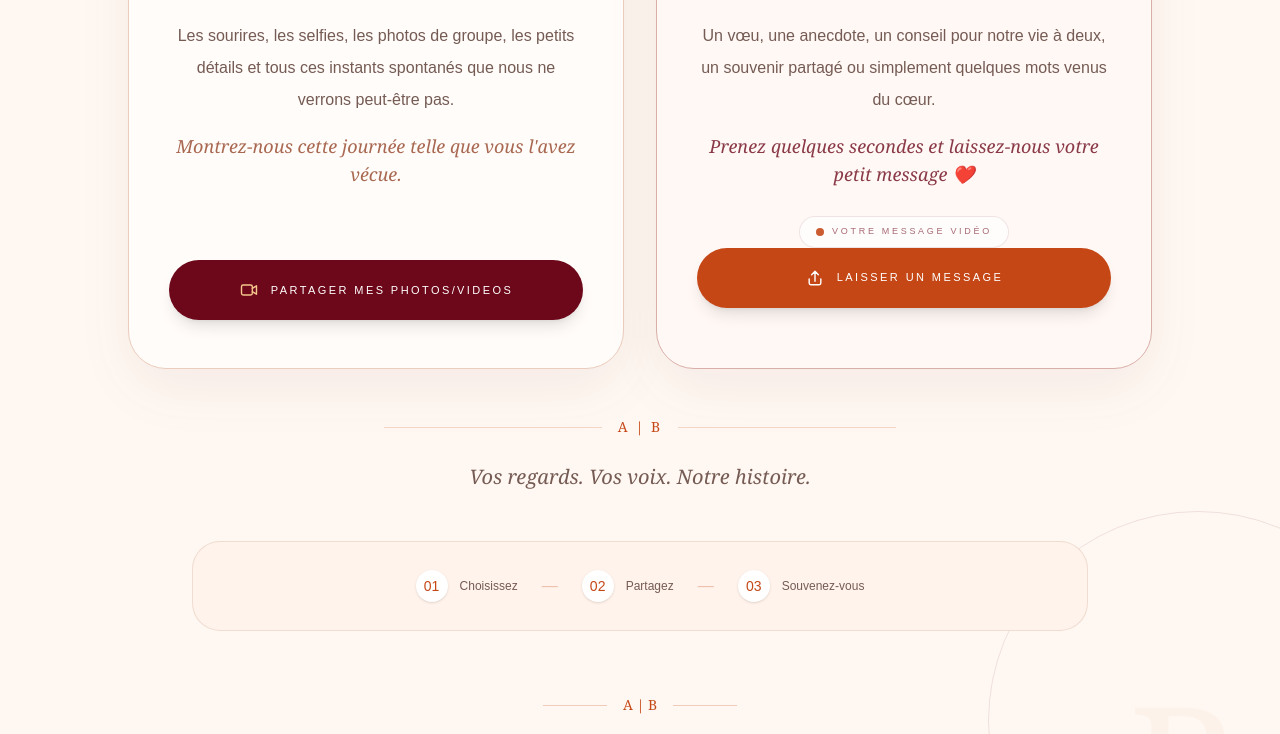
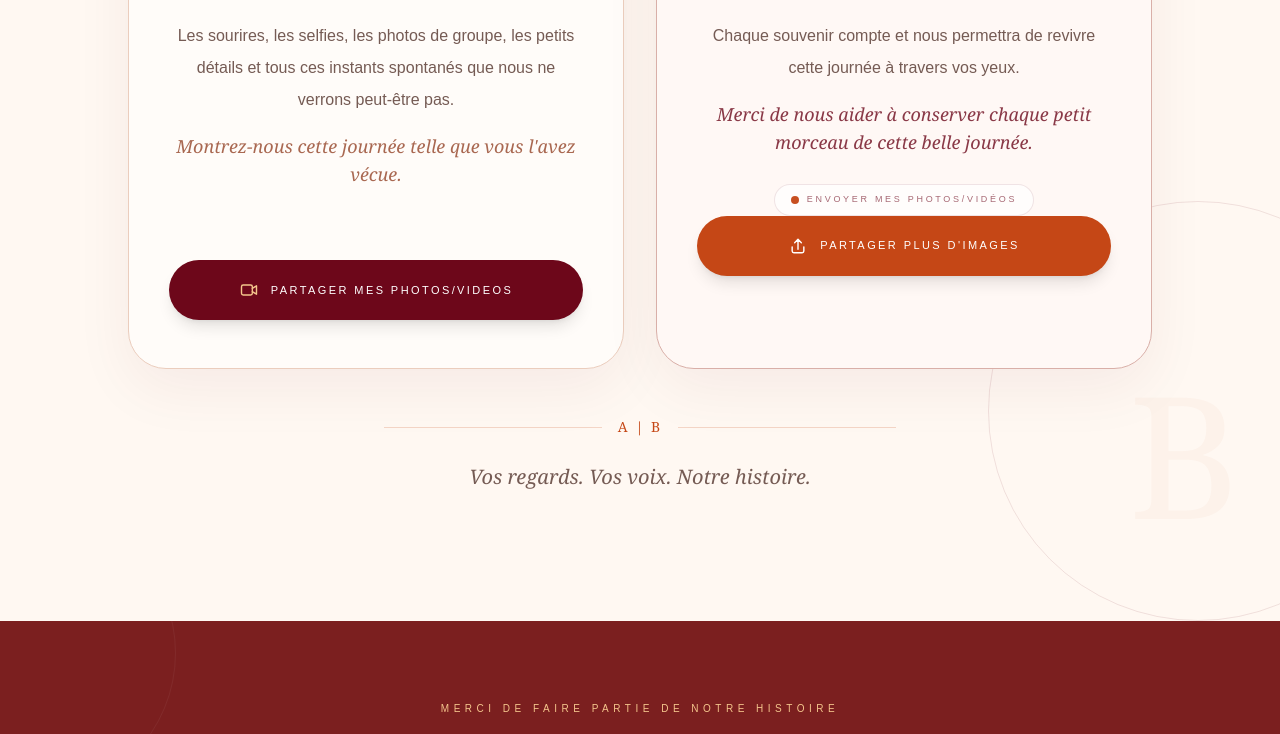
Before and after one commit to Melick237/mariage-baudouin-anelka, a Next.js app: page /snapchat in a window 1280 px wide. Shown: the part 2280-3014 px from the top of the page. Built offline with nearby package versions, Linux system fonts and the light colour scheme.

Commit message:
updates page snap

```diff
--- a/app/snapchat/page.tsx
+++ b/app/snapchat/page.tsx
@@ -781,12 +781,11 @@ export default function SnapchatPage() {
 
 
                   <p className="mt-6 leading-8 text-[#755B54]">
-                    Un vœu, une anecdote, un conseil pour notre vie à deux,
-                    un souvenir partagé ou simplement quelques mots venus du cœur.
+                    Chaque souvenir compte et nous permettra de revivre cette journée à travers vos yeux.
                   </p>
 
                   <p className="mt-4 font-serif text-lg italic leading-7 text-[#8A3947]">
-                    Prenez quelques secondes et laissez-nous votre petit message ❤️
+                    Merci de nous aider à conserver chaque petit morceau de cette belle journée.
                   </p>
 
 
@@ -796,7 +795,7 @@ export default function SnapchatPage() {
                     <span className="h-2 w-2 animate-pulse rounded-full bg-[#C54716]" />
 
                     <span className="text-[9px] uppercase tracking-[0.3em] text-[#6D071A]/60">
-                      Votre message vidéo
+                      Envoyer mes photos/vidéos
                     </span>
 
                   </div>
@@ -838,7 +837,7 @@ export default function SnapchatPage() {
                         </svg>
 
                         <span>
-                          Laisser un message
+                          Partager plus d'images
                         </span>
                       </>
                     )}
@@ -875,92 +874,10 @@ export default function SnapchatPage() {
 
             </div>
 
-
-            {/* =====================================================
-                BANDEAU BAS
-            ====================================================== */}
-            <div className="mx-auto mt-12 max-w-4xl overflow-hidden rounded-[28px] border border-[#DDBFAF]/45 bg-[#FFF3EB] px-6 py-7">
-
-              <div className="flex flex-col items-center justify-center gap-4 text-center sm:flex-row sm:gap-6">
-
-                <div className="flex items-center gap-3">
-
-                  <span className="flex h-8 w-8 items-center justify-center rounded-full bg-white text-sm text-[#C54716] shadow-sm">
-                    01
-                  </span>
-
-                  <span className="text-xs text-[#755B54]">
-                    Choisissez
-                  </span>
-
-                </div>
-
-
-                <span className="hidden text-[#C54716]/30 sm:block">
-                  —
-                </span>
-
-
-                <div className="flex items-center gap-3">
-
-                  <span className="flex h-8 w-8 items-center justify-center rounded-full bg-white text-sm text-[#C54716] shadow-sm">
-                    02
-                  </span>
-
-                  <span className="text-xs text-[#755B54]">
-                    Partagez
-                  </span>
-
-                </div>
-
-
-                <span className="hidden text-[#C54716]/30 sm:block">
-                  —
-                </span>
-
-
-                <div className="flex items-center gap-3">
-
-                  <span className="flex h-8 w-8 items-center justify-center rounded-full bg-white text-sm text-[#C54716] shadow-sm">
-                    03
-                  </span>
-
-                  <span className="text-xs text-[#755B54]">
-                    Souvenez-vous
-                  </span>
-
-                </div>
-
-              </div>
-
-            </div>
-
           </div>
 
 
-          {/* =====================================================
-              FIN DE LA NOUVELLE SECTION
-          ====================================================== */}
-          <div className="mt-16 text-center">
 
-            <div className="mx-auto flex items-center justify-center gap-4">
-
-              <div className="h-px w-16 bg-[#C54716]/25" />
-
-              <span className="font-serif text-sm text-[#C54716]">
-                A | B
-              </span>
-
-              <div className="h-px w-16 bg-[#C54716]/25" />
-
-            </div>
-
-            <p className="mx-auto mt-6 max-w-lg font-serif text-lg italic leading-8 text-[#755B54]">
-              Merci de nous aider à conserver chaque petit morceau
-              de cette belle journée.
-            </p>
-
-          </div>
 
         </div>
       </section>
```
